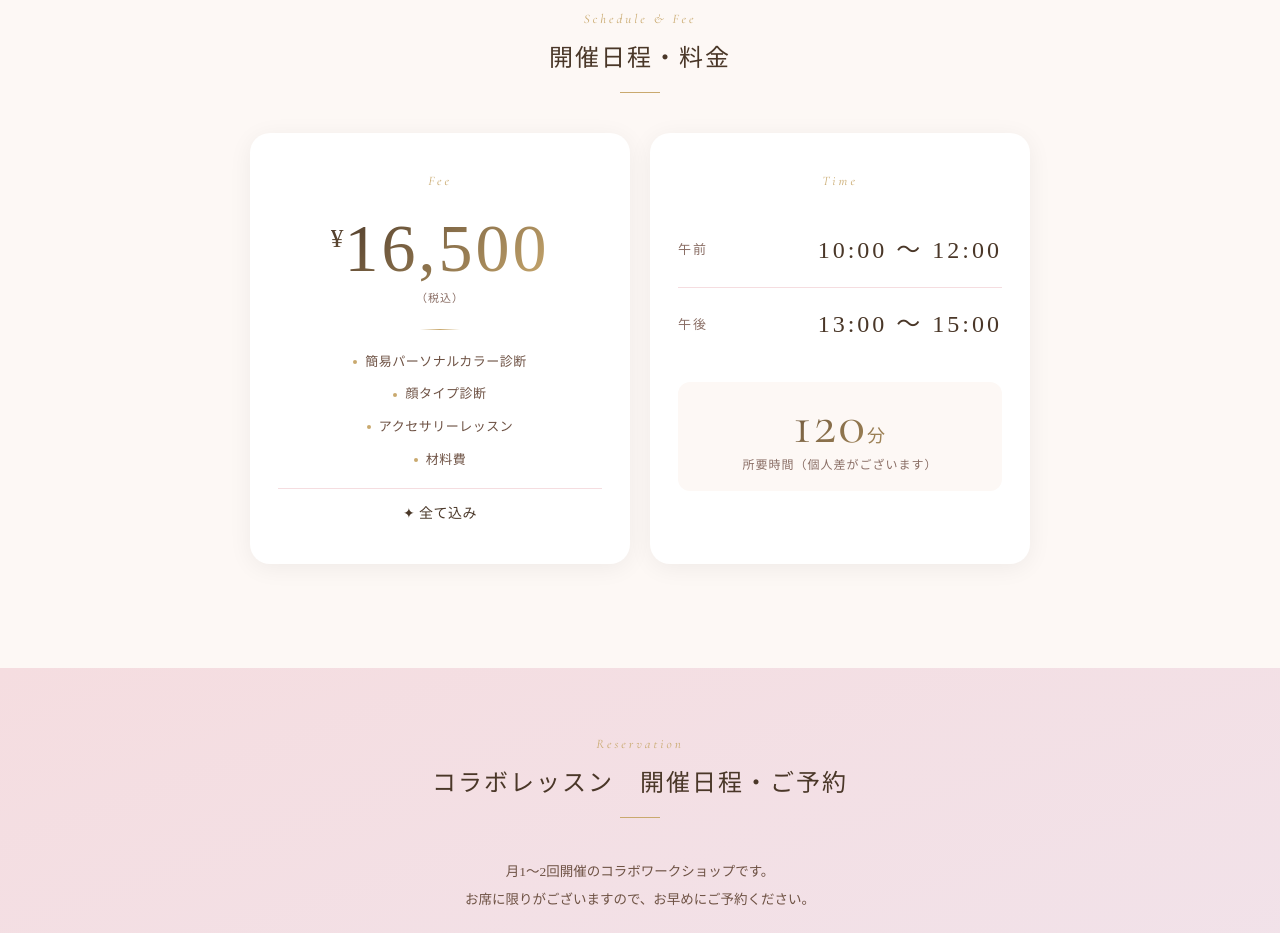
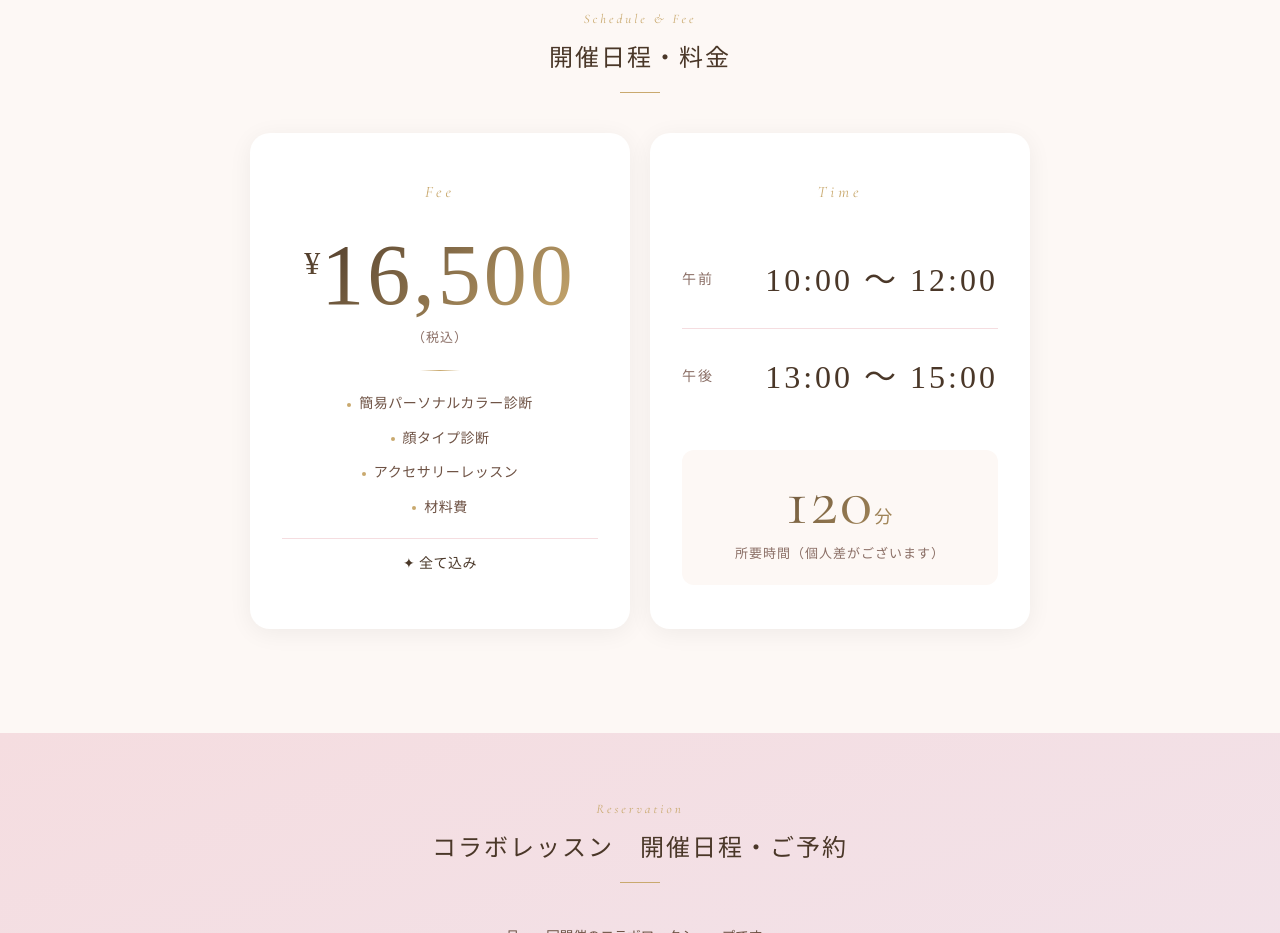
Before and after one commit to popo712/coloreHP, a plain HTML site: page index.html in a window 1280 px wide. Shown: the part 8760-9693 px from the top of the page. Drawn offline with nearby package versions, Linux system fonts and the light colour scheme; no server answers; a web font is replaced by a local one.

Commit message:
FeeとTimeセクションを全体的に大きく見やすく調整
Co-Authored-By: Claude Sonnet 4.6 <noreply@anthropic.com>

```diff
--- a/index.html
+++ b/index.html
@@ -600,7 +600,7 @@
     .info-card {
       background: var(--white);
       border-radius: 20px;
-      padding: 36px 28px;
+      padding: 44px 32px;
       box-shadow: 0 4px 24px rgba(0,0,0,0.06);
       display: flex;
       flex-direction: column;
@@ -609,16 +609,16 @@
     .info-card .info-label {
       font-family: 'Cormorant Garamond', serif;
       font-style: italic;
-      font-size: 13px;
-      letter-spacing: 3px;
+      font-size: 16px;
+      letter-spacing: 4px;
       color: var(--gold);
       display: block;
-      margin-bottom: 20px;
+      margin-bottom: 24px;
     }
     /* Fee card */
     .fee-price {
       font-family: 'Shippori Mincho B1', 'TsukuAOldMinN', '筑紫A オールド明朝 N', 'Noto Serif JP', serif;
-      font-size: 68px;
+      font-size: 86px;
       font-weight: 500;
       background: linear-gradient(135deg, var(--brown) 0%, var(--gold) 100%);
       -webkit-background-clip: text;
@@ -628,15 +628,15 @@
       line-height: 1;
     }
     .fee-price sup {
-      font-size: 26px;
+      font-size: 32px;
       vertical-align: super;
       letter-spacing: 1px;
     }
     .fee-tax {
-      font-size: 11px;
+      font-size: 13px;
       color: var(--brown-light);
       letter-spacing: 1px;
-      margin-top: 6px;
+      margin-top: 8px;
     }
     .fee-divider {
       width: 40px;
@@ -656,7 +656,7 @@
       align-items: center;
       justify-content: center;
       gap: 8px;
-      font-size: 13px;
+      font-size: 14px;
       color: var(--brown-mid);
       letter-spacing: 0.5px;
     }
@@ -688,36 +688,36 @@
       display: flex;
       align-items: center;
       justify-content: space-between;
-      padding: 14px 0;
+      padding: 18px 0;
       border-bottom: 1px solid var(--pink-light);
     }
     .time-slot:last-of-type { border-bottom: none; }
     .time-slot-label {
-      font-size: 13px;
+      font-size: 14px;
       font-weight: 500;
       color: var(--brown-light);
       letter-spacing: 2px;
-      min-width: 40px;
+      min-width: 44px;
     }
     .time-slot-time {
       font-family: 'Shippori Mincho B1', 'Noto Serif JP', serif;
-      font-size: 24px;
+      font-size: 32px;
       font-weight: 400;
       color: var(--brown);
       letter-spacing: 3px;
     }
     .time-duration {
-      margin-top: 20px;
+      margin-top: 24px;
       text-align: center;
       background: var(--cream);
       border-radius: 12px;
-      padding: 14px 20px;
+      padding: 18px 20px;
       width: 100%;
     }
     .time-duration .dur-num {
-      font-family: 'TsukuAOldMinN', '筑紫A オールド明朝 N', '筑紫Aオールド明朝', 'Cormorant Garamond', serif;
-      font-size: 56px;
-      font-weight: 400;
+      font-family: 'Shippori Mincho B1', 'TsukuAOldMinN', '筑紫A オールド明朝 N', 'Cormorant Garamond', serif;
+      font-size: 68px;
+      font-weight: 500;
       background: linear-gradient(135deg, var(--brown) 0%, var(--gold) 100%);
       -webkit-background-clip: text;
       -webkit-text-fill-color: transparent;
@@ -726,10 +726,10 @@
       letter-spacing: 2px;
     }
     .time-duration .dur-unit {
-      font-size: 12px;
+      font-size: 13px;
       color: var(--brown-light);
       letter-spacing: 1px;
-      margin-top: 2px;
+      margin-top: 6px;
     }
 
     /* Calendar */
```
